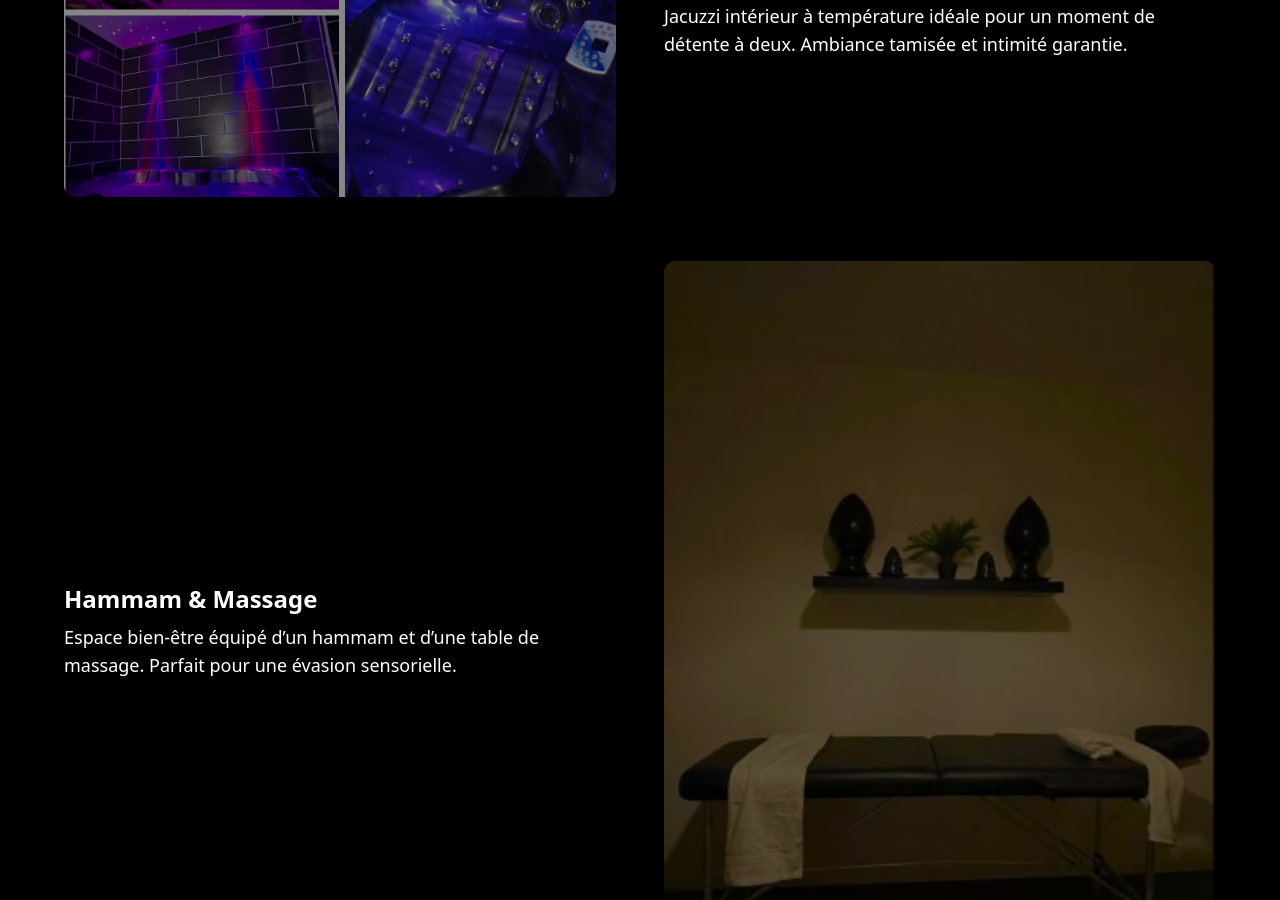
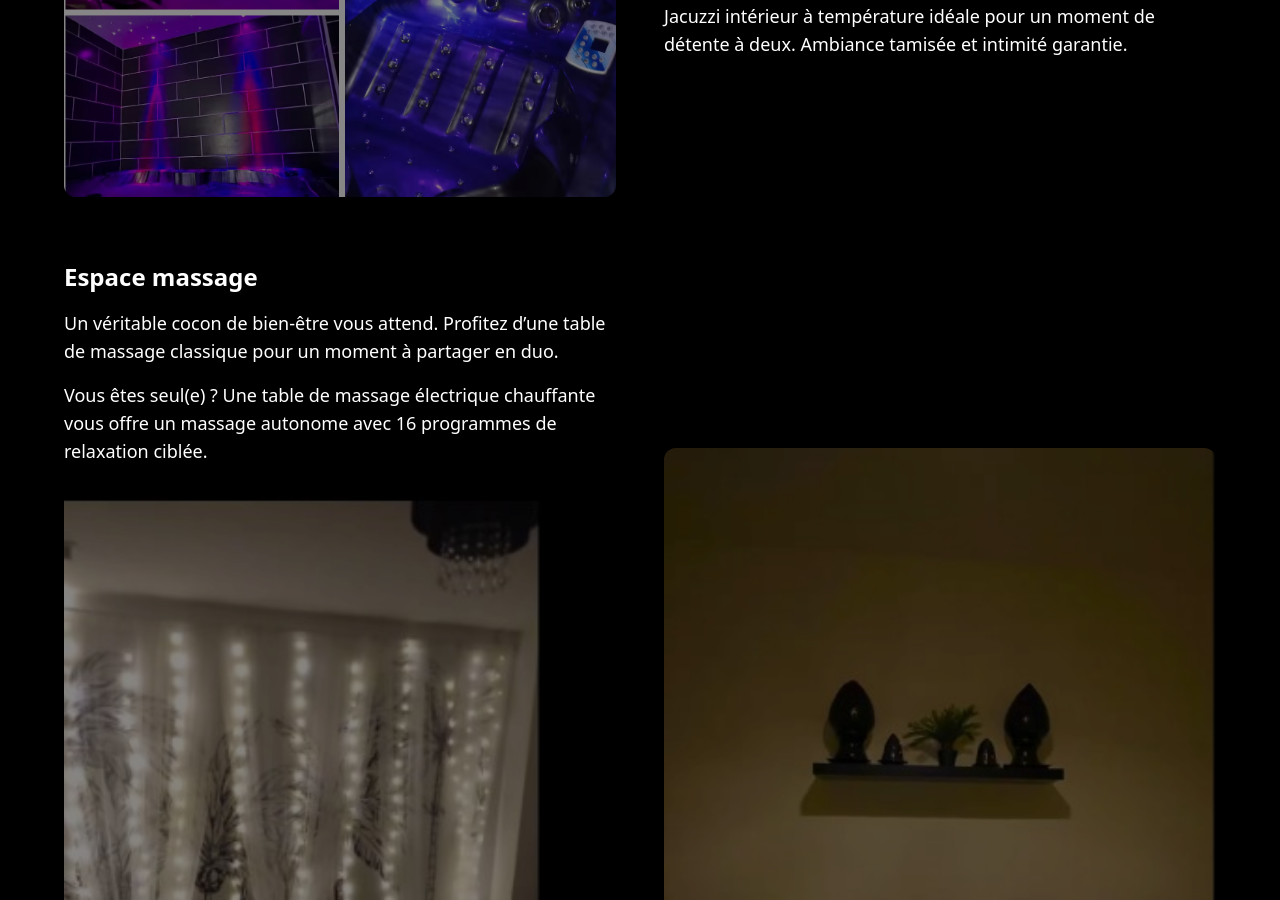
Before and after one commit to LIVABLOM/LIVABLOM, a Jekyll site: the page built from blom.md, in a window 1280 px wide and 900 px high, scrolled down 530 px. Built offline with Jekyll 4.4.1, drawn with Linux system fonts in a browser that asks for light colours.

Commit message:
Update blom.md

```diff
--- a/blom.md
+++ b/blom.md
@@ -27,19 +27,26 @@
       </div>
     </div>
 
-    <!-- Bloc 2 -->
-    <div class="flex flex-col md:flex-row-reverse items-center gap-6 md:gap-12 animate-fadeIn delay-300 transition-all">
-      <div class="relative w-full md:w-1/2 rounded-xl overflow-hidden shadow-lg">
-        <img src="{{ site.baseurl }}/assets/galerie/blom/blom31.jpg" alt="salle de massage"
-             class="w-full h-auto max-w-full object-cover filter brightness-75" />
-        <div class="absolute inset-0 bg-black bg-opacity-30"></div>
-      </div>
-      <div class="w-full md:w-1/2 text-lg space-y-2">
-        <h2 class="text-2xl font-semibold">Hammam & Massage</h2>
-        <p>Espace bien-être équipé d’un hammam et d’une table de massage. Parfait pour une évasion sensorielle.</p>
-      </div>
+   <!-- Bloc 2 – Espace massage -->
+<div class="flex flex-col md:flex-row-reverse items-center gap-6 md:gap-12 animate-fadeIn delay-300 transition-all">
+  <!-- Première image : table manuelle -->
+  <div class="relative w-full md:w-1/2 rounded-xl overflow-hidden shadow-lg">
+    <img src="{{ site.baseurl }}/assets/galerie/blom/blom31.jpg" alt="Table de massage pour duo"
+         class="w-full h-auto max-w-full object-cover filter brightness-75" />
+    <div class="absolute inset-0 bg-black bg-opacity-30"></div>
+  </div>
+  <div class="w-full md:w-1/2 text-lg space-y-4">
+    <h2 class="text-2xl font-semibold">Espace massage</h2>
+    <p>Un véritable cocon de bien-être vous attend. Profitez d’une table de massage classique pour un moment à partager en duo.</p>
+    <p>Vous êtes seul(e) ? Une table de massage électrique chauffante vous offre un massage autonome avec 16 programmes de relaxation ciblée.</p>
+    <div class="relative w-full rounded-xl overflow-hidden shadow-lg">
+      <img src="{{ site.baseurl }}/assets/galerie/blom/blom37.jpg" alt="Table de massage électrique"
+           class="w-full h-auto max-w-full object-cover filter brightness-75 mt-4" />
+      <div class="absolute inset-0 bg-black bg-opacity-30"></div>
+    </div>
+  </div>
+</div>
 
-    </div>
 
 
 
```
